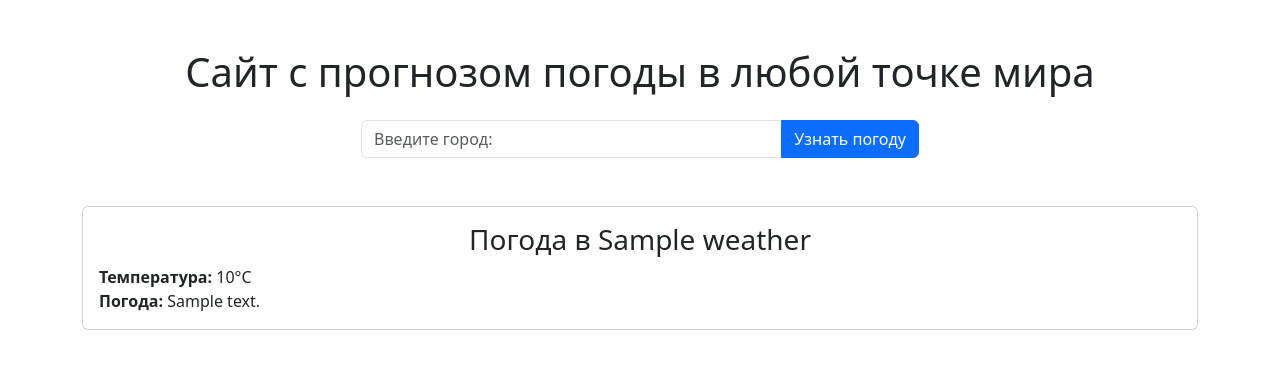
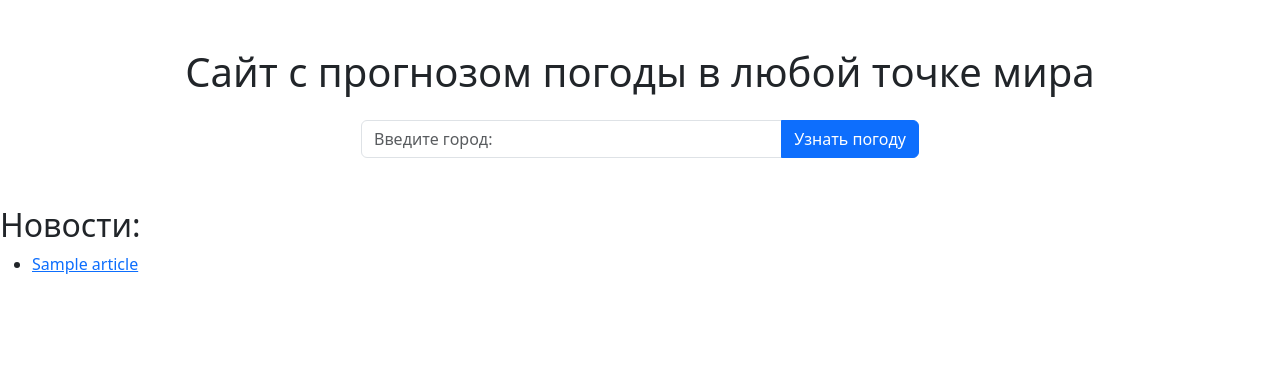
Before and after one commit to YuriyNik156/VD08, a Flask app: template lesson/templates/index.html in a window 1280 px wide. Shown: the top 369 px of the page. Run offline with Flask 3, Linux system fonts and the light colour scheme; the template is opened without the code that fills it: most values are stand-ins (such as "Sample title", 1, 10 or a date in 2020).

Commit message:
update main.py and index.html

```diff
--- a/lesson/main.py
+++ b/lesson/main.py
@@ -6,16 +6,24 @@ app = Flask(__name__)
 @app.route("/", methods=["GET", "POST"])
 def index():
     weather = None
+    news = None
     if request.method == "POST":
-        city = request.form[("city")]
+        city = request.form.get("city")
         weather = get_weather(city)
-    return render_template("index.html", weather=weather)
+        news = get_news()
+    return render_template("index.html", weather=weather, news=news)
 
 def get_weather(city):
-    api_key = "your api key"
-    url = f"https://api.openweathermap.org/data/2.5/weather?q={city}&appid={api_key}&units=metric"
+    api_key = "13e2e91ca5585170bfc25294bde29a16"
+    url = f"https://api.openweathermap.org/data/2.5/weather?q={city}&appid={api_key}&units=metric&lang=ru"
     response = requests.get(url)
     return response.json()
 
+def get_news():
+    api_key = "01570c09ab3a4e3fbc4082e3921d48f1"
+    url = f"https://newsapi.org/v2/top-headlines?sources=bbc-news&apiKey={api_key}"
+    response = requests.get(url)
+    return response.json().get("articles", [])
+
 if __name__ == "__main__":
     app.run(debug=True)
--- a/lesson/templates/index.html
+++ b/lesson/templates/index.html
@@ -23,8 +23,7 @@
         </form>
 
         <!-- Результаты -->
-        <div class="result mt-5">
-            {% if weather %}
+        {% if weather and "main" in weather and "weather" in weather %}
             <div class="card">
                 <div class="card-body">
                     <h3 class="card-title text-center">Погода в {{ weather["name"] }}</h3>
@@ -36,6 +35,16 @@
             </div>
         {% endif %}
         </div>
+
+        <div class="result mt-5">
+            {% if news %}
+                <h2>Новости:</h2>
+                <ul>
+                    {% for article in news %}
+                        <li><a href="{{ article['url'] }}"> {{ article['title'] }} </a></li>
+                    {% endfor %}
+                </ul>
+            {% endif %}
         </div>
 
     <!-- Подключение Bootstrap JS (опционально, для функциональности, например, всплывающих окон) -->
```
Lines whose indentation alone changed are shown as unchanged.
